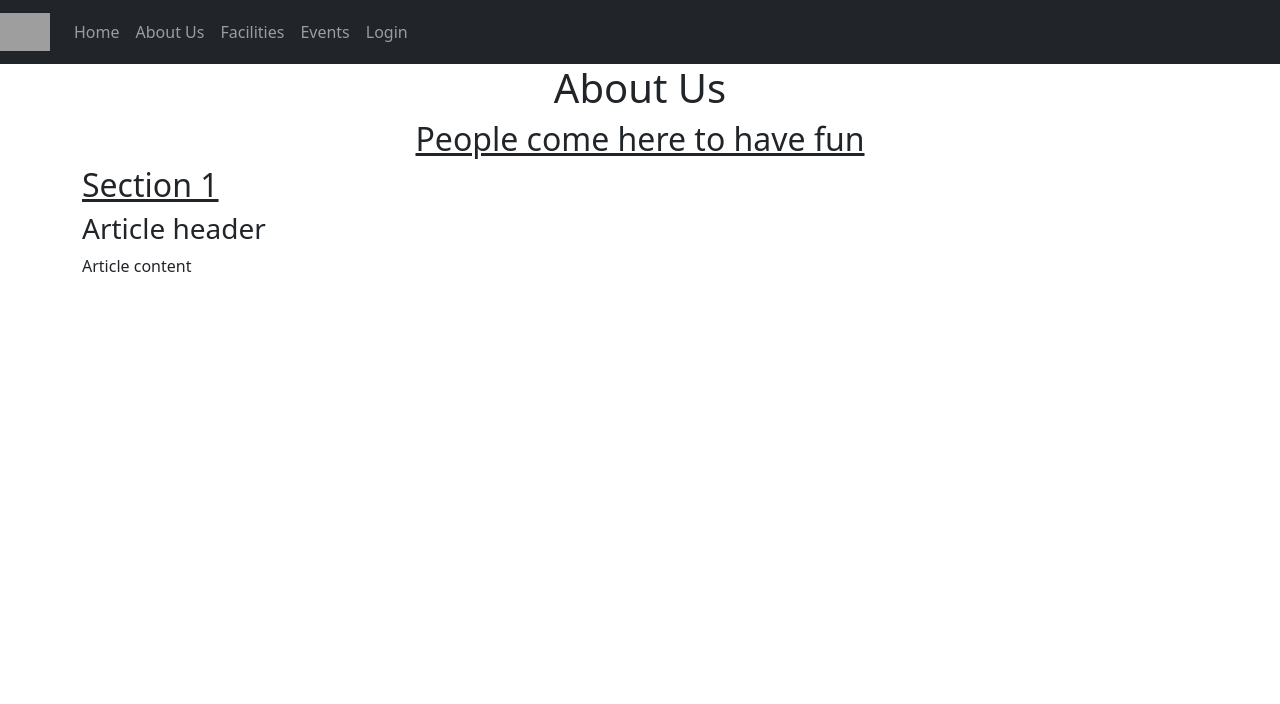
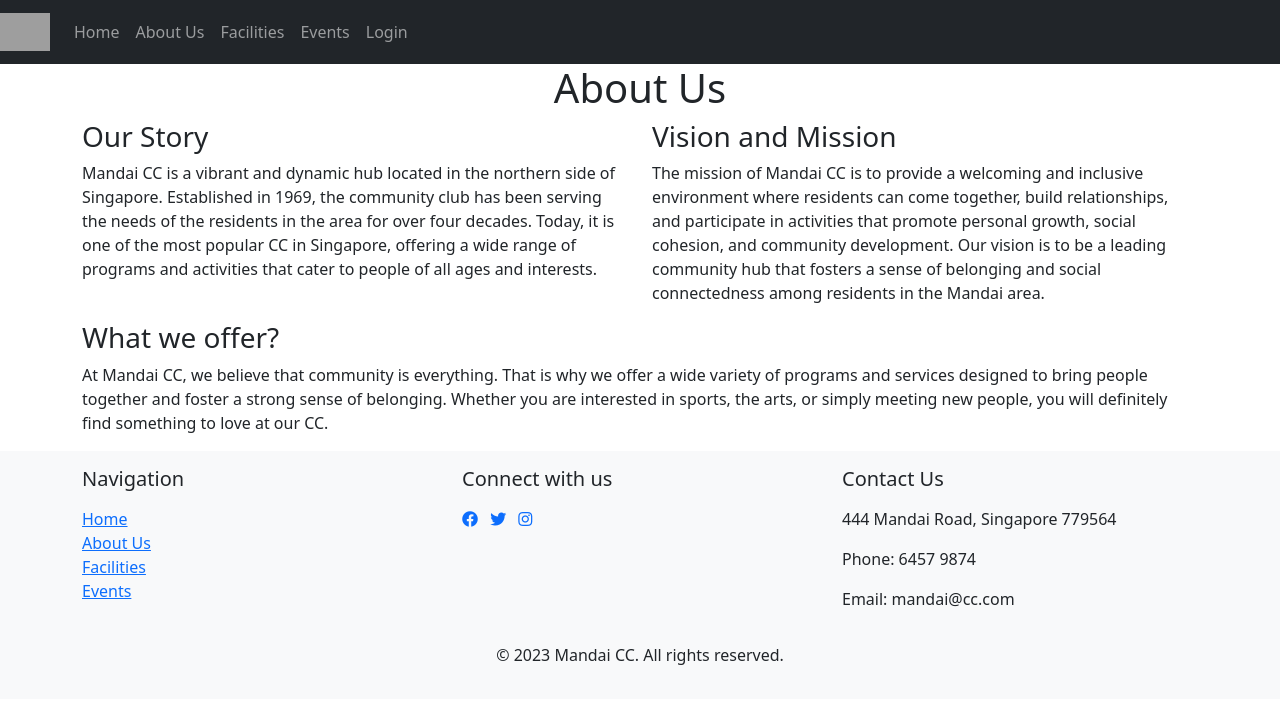
Before and after one commit to ForceLightning/INF1005-Project, a PHP site: page /aboutUs.php in a window 1280 px wide. Shown: the top 704 px of the page. Run offline with PHP 8.4, Linux system fonts and the light colour scheme; grey boxes are pictures that could not be loaded.

Commit message:
aboutUs & footer
basic aboutUs & footer layout

```diff
--- a/aboutUs.php
+++ b/aboutUs.php
@@ -23,18 +23,30 @@
 
         <header class="jumbotron text-center">
             <h1>About Us</h1>
-            <h2>People come here to have fun</h2>
         </header>
         <main class="container">
             <section id="s1">
-                <h2>Section 1</h2>
                 <div class="row">
                     <article class="col-sm">
-                        <h3>Article header</h3>
-                        <p>Article content</p>
+                        <h3>Our Story</h3>
+                        <p>Mandai CC is a vibrant and dynamic hub located in the northern side of Singapore. Established in 1969, the community club has been serving the needs of the residents in the area for over four decades. Today, it is one of the most popular CC in Singapore, offering a wide range of programs and activities that cater to people of all ages and interests.</p>
+                    </article>
+                    <article class="col-sm">
+                        <h3>Vision and Mission</h3>
+                        <p>The mission of Mandai CC is to provide a welcoming and inclusive environment where residents can come together, build relationships, and participate in activities that promote personal growth, social cohesion, and community development. Our vision is to be a leading community hub that fosters a sense of belonging and social connectedness among residents in the Mandai area.</p>
                     </article>
                 </div>
             </section>
+
+            <section id="s2">
+                <div class="row">
+                    <article class="col-sm">
+                        <h3>What we offer?</h3>
+                        <p>At Mandai CC, we believe that community is everything. That is why we offer a wide variety of programs and services designed to bring people together and foster a strong sense of belonging. Whether you are interested in sports, the arts, or simply meeting new people, you will definitely find something to love at our CC.</p>
+                    </article>
+                </div>
+            </section>
+
         </main>
         <?php
             include "footer.inc.php";
--- a/footer.inc.php
+++ b/footer.inc.php
@@ -1 +1,44 @@
-<!-- TODO: Write footer here -->
+<!DOCTYPE html>
+<html>
+<head>
+    <title>My Footer</title>
+    <!-- Include icon library link -->
+    <?php echo '<link rel="stylesheet" href="https://cdnjs.cloudflare.com/ajax/libs/font-awesome/5.15.2/css/all.min.css">' ?>
+</head>
+<body>
+    <footer class="bg-light py-3">
+	<div class="container">
+            <div class="row">
+		<div class="col-md-4">
+                    <h5 class="mb-3">Navigation</h5>
+			<ul class="list-unstyled">
+                            <li><a href="index.php">Home</a></li>
+                            <li><a href="aboutUs.php">About Us</a></li>
+                            <li><a href="#">Facilities</a></li>
+                            <li><a href="#">Events</a></li>
+			</ul>
+		</div>
+		<div class="col-md-4">
+                    <h5 class="mb-3">Connect with us</h5>
+			<ul class="list-unstyled list-inline">
+                            <li class="list-inline-item"><a href="#"><i class="fab fa-facebook"></i></a></li>
+                            <li class="list-inline-item"><a href="#"><i class="fab fa-twitter"></i></a></li>
+                            <li class="list-inline-item"><a href="#"><i class="fab fa-instagram"></i></a></li>
+			</ul>
+		</div>
+		<div class="col-md-4">
+                    <h5 class="mb-3">Contact Us</h5>
+			<p>444 Mandai Road, Singapore 779564</p>
+			<p>Phone: 6457 9874</p>
+			<p>Email: mandai@cc.com</p>
+		</div>
+            </div>
+            <div class="row mt-3">
+		<div class="col-md-12">
+                    <p class="text-center">&copy; 2023 Mandai CC. All rights reserved.</p>
+		</div>
+            </div>
+        </div>
+    </footer>
+</body>
+</html>
```
